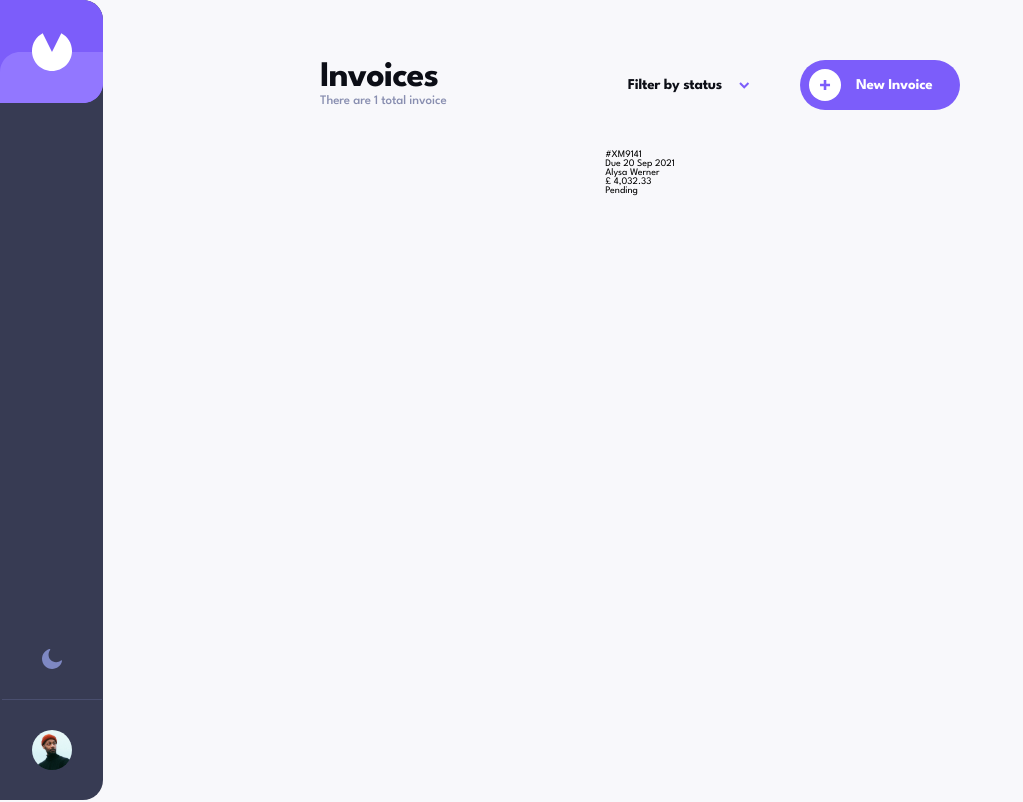
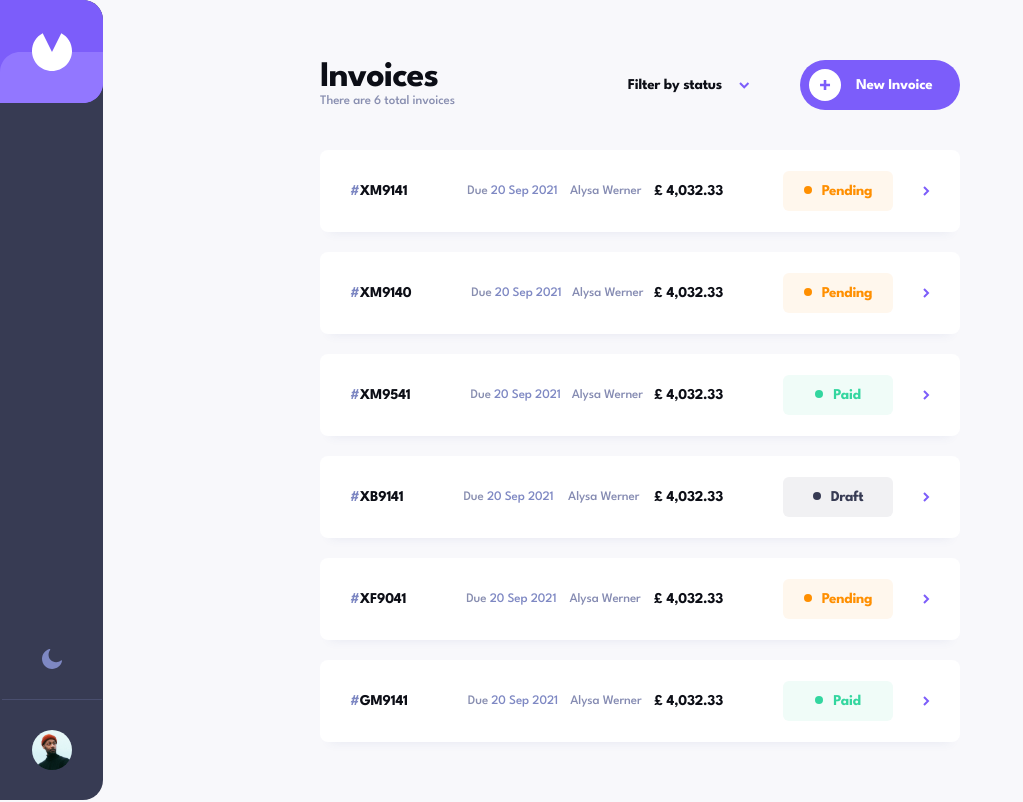
Before and after one commit to 4002-Nonye/Invoice-app, a React (Vite) app: page / in a window 1280 px wide. Shown: the whole page, without its empty margins (0-1023 px from the left). Built offline with nearby package versions, Linux system fonts and the light colour scheme.

Commit message:
Add styles to invoice

```diff
--- a/package.json
+++ b/package.json
@@ -13,7 +13,8 @@
     "react": "^18.2.0",
     "react-datepicker": "^4.18.0",
     "react-dom": "^18.2.0",
-    "react-router-dom": "^6.16.0"
+    "react-router-dom": "^6.16.0",
+    "uuid": "^9.0.1"
   },
   "devDependencies": {
     "@types/react": "^18.2.15",
--- a/src/components/CreateInvoice/CreateInvoice.jsx
+++ b/src/components/CreateInvoice/CreateInvoice.jsx
@@ -1,12 +1,12 @@
 import React from 'react';
 import Form from '../Form/Form';
-import styles from './CreateInvoice.module.css';
+
 
 function CreateInvoice() {
   return (
     <div>
       <Form>
-        <h2>New Invoice</h2>
+       New Invoice
       </Form>
     </div>
   );
--- a/src/components/Form/Form.module.css
+++ b/src/components/Form/Form.module.css
@@ -24,7 +24,7 @@ input,
 }
 
 .form {
-  position: absolute;
+  position: fixed;
   width: 40%;
   display: flex;
   flex-direction: column;
@@ -34,7 +34,7 @@ input,
   background-color: var(--color-white-0);
   padding: 6rem 4rem 4rem 6rem;
   border-radius: 0 2rem 2rem 0;
-  height: 100vh;
+  height: 100%;
   overflow: scroll;
   z-index: 1;
   box-shadow: 0px 10px 20px 0px rgba(72, 84, 159, 0.25);
--- a/src/components/Invoice/Invoice.jsx
+++ b/src/components/Invoice/Invoice.jsx
@@ -7,7 +7,7 @@ import Filter from '../Filter/Filter';
 import InvoiceCard from '../InvoiceCard/InvoiceCard';
 
 function Invoice() {
-  const { invoices, handleOpenForm,invoiceFormisOpen } = useInvoice();
+  const { invoices, handleOpenForm } = useInvoice();
   return (
     <div className={styles.invoice}>
       <div className={styles.invoiceHeadWrapper}>
@@ -34,11 +34,11 @@ function Invoice() {
       {!invoices.length && <NoInvoice />}
 
       {invoices && (
-        <ul>
+        <div className={styles.invoiceWrapper}>
           {invoices.map((invoice) => (
             <InvoiceCard key={invoice.id} invoice={invoice} />
           ))}
-        </ul>
+        </div>
       )}
     </div>
   );
--- a/src/components/Invoice/Invoice.module.css
+++ b/src/components/Invoice/Invoice.module.css
@@ -59,3 +59,15 @@
   line-height: 1.5rem;
   letter-spacing: -0.025rem;
 }
+.invoiceWrapper {
+  display: flex;
+  gap: 2rem;
+  width: 100%;
+
+
+  flex-direction:  column;
+}
+.invoiceWrapper li {
+
+  display: flex;
+}
--- a/src/components/InvoiceCard/InvoiceCard.jsx
+++ b/src/components/InvoiceCard/InvoiceCard.jsx
@@ -1,16 +1,42 @@
 /* eslint-disable react/prop-types */
 import React from 'react';
+import styles from './InvoiceCard.module.css';
+import arrowRight from '../../assets/arrow-right.svg';
 
 function InvoiceCard({ invoice }) {
   return (
     <>
-      <li>
-        <span>#</span>XM9141
-      </li>
-      <li>Due {invoice.dueDate} </li>
-      <li>{invoice.name}</li>
-      <li>£ {invoice.amount}</li>
-      <li>{invoice.status}</li>
+      <div className={styles.invoiceItem}>
+        <div className={styles.left}>
+          <p className={styles.id}>
+            <span className={styles.hash}> #</span>{invoice.id}
+          </p>
+          <p className={styles.dueDate}>
+            Due <span className={styles.date}>{invoice.dueDate}</span>
+          </p>
+        </div>
+
+        <p className={styles.name}>{invoice.name}</p>
+        <div className={styles.right}>
+          <p className={styles.amount}>£ {invoice.amount}</p>
+          <div className={styles.status}>
+            <span
+              className={`${
+                invoice.status === 'pending'
+                  ? styles.pending
+                  : invoice.status === 'draft'
+                  ? styles.draft
+                  : invoice.status === 'paid'
+                  ? styles.paid
+                  : ''
+              } ${styles.defaultStatus}`}
+            >
+              {invoice.status}
+            </span>
+            <img src={arrowRight} alt="arrow-icon" className={styles.arrow} />
+          </div>
+        </div>
+      </div>
     </>
   );
 }
--- a/src/components/InvoiceCard/InvoiceCard.module.css
+++ b/src/components/InvoiceCard/InvoiceCard.module.css
@@ -0,0 +1,115 @@
+.invoiceItem {
+  display: flex;
+  justify-content: space-between;
+  align-items: center;
+  padding: 0 3rem;
+  border-radius: 0.8rem;
+  background: var(--color-white-0);
+  box-shadow: 0 1rem 1rem -1rem rgba(72, 84, 159, 0.1);
+
+  height: 8.2rem;
+}
+.invoiceItem:hover {
+  border: 1px solid var(--color-lightblue--1);
+}
+.left,
+.right {
+  display: inline-flex;
+  align-items: center;
+  gap: 6rem;
+}
+.id {
+  color: var(--color-dark--1);
+  font-size: 1.5rem;
+  font-weight: 700;
+  line-height: 1.5rem;
+  letter-spacing: -0.025rem;
+  font-weight: 700;
+}
+.hash {
+  color: var(--color-softblue--1);
+}
+
+.dueDate {
+  color: var(--color-grey--1);
+  font-size: 1.3rem;
+  font-weight: 500;
+  line-height: 1.5rem;
+  letter-spacing: -0.01rem;
+}
+.date {
+  color: var(--color-softblue--1);
+}
+.name {
+  color: var(--color-softblue--2);
+  font-size: 1.3rem;
+  font-weight: 500;
+  line-height: 1.5rem;
+  letter-spacing: -0.01rem;
+}
+.amount {
+  color: var(--color-dark--1);
+  text-align: right;
+  font-size: 1.5rem;
+  font-weight: 700;
+  line-height: 2.4rem;
+  letter-spacing: -0.025rem;
+}
+.status {
+  display: inline-flex;
+  align-items: center;
+  gap: 3rem;
+
+}
+
+.defaultStatus {
+  font-weight: 700;
+  line-height: 1.5rem;
+  letter-spacing: -0.025rem;
+  border-radius: 0.6rem;
+  gap: 1rem;
+  display: flex;
+  align-items: center;
+  justify-content: center;
+  height: 4rem;
+  padding: 0 2rem;
+  width: 11rem;
+  text-transform: capitalize;
+  font-size: 1.5rem;
+}
+
+.draft::before,
+.paid::before,
+.pending::before {
+  content: ' ';
+  display: inline-block;
+  height: 0.8rem;
+  width: 0.8rem;
+  border-radius: 50%;
+  margin-top: -.2rem;
+
+}
+.pending::before {
+  background-color: var(--color-orange);
+}
+.draft::before {
+  background-color: var(--color-darkblue--4);
+}
+.paid::before {
+  background-color: var(--color-green);
+}
+.arrow {
+  cursor: pointer;
+}
+.pending {
+  color: var(--color-orange);
+  background-color: rgba(255, 145, 0, 0.07);
+}
+.draft {
+  color: var(--color-darkblue--4);
+  background-color: rgba(55, 59, 83, 0.07);
+}
+.paid {
+  color: var(--color-green);
+  background-color: rgb(51, 214, 159, 0.07);
+}
--- a/src/components/ItemList/ItemList.module.css
+++ b/src/components/ItemList/ItemList.module.css
@@ -7,7 +7,7 @@
   -ms-overflow-style: none;
   scrollbar-width: none;
 }
-.itemList::-webkit-scrollbar {
+::-webkit-scrollbar {
   display: none;
 }
 
@@ -45,6 +45,9 @@
   font-weight: 700;
   line-height: 1.5rem;
   letter-spacing: -0.025rem;
+ white-space: nowrap;
+ overflow: auto;
+ scrollbar-width: 0;
 }
 .delete {
   cursor: pointer;
--- a/src/components/PaymentTerms/PaymentTerms.jsx
+++ b/src/components/PaymentTerms/PaymentTerms.jsx
@@ -1,15 +1,17 @@
 import React from 'react';
 import styles from './PaymentTerms.module.css';
+import { useInvoice } from '../../contexts/InvoiceContext';
 
 const days = ['1', '7', '14', '30'];
-function PaymentTerms({ setPaymentDay }) {
+function PaymentTerms() {
+  const { handlePaymentTerms } = useInvoice();
   return (
     <div className={styles.terms}>
       {days.map((day, index) => (
         <p
           key={index}
           className={styles.day}
-          onClick={() => setPaymentDay(day)}
+          onClick={() =>handlePaymentTerms(day) }
         >
           Net <span>{day}</span> {day > 1 ? 'Days' : 'Day'}
         </p>
--- a/src/contexts/InvoiceContext.jsx
+++ b/src/contexts/InvoiceContext.jsx
@@ -1,5 +1,5 @@
 import React, { createContext, useContext, useReducer } from 'react';
-
+import { v4 as uuidv4 } from 'uuid';
 const InvoiceContext = createContext();
 const initialState = {
   invoices: [
@@ -7,7 +7,42 @@ const initialState = {
       id: 'XM9141',
       dueDate: '20 Sep 2021',
       name: 'Alysa Werner',
-      status: 'Pending',
+      status: 'pending',
+      amount: '4,032.33',
+    },
+    {
+      id: 'XM9140',
+      dueDate: '20 Sep 2021',
+      name: 'Alysa Werner',
+      status: 'pending',
+      amount: '4,032.33',
+    },
+    {
+      id: 'XM9541',
+      dueDate: '20 Sep 2021',
+      name: 'Alysa Werner',
+      status: 'paid',
+      amount: '4,032.33',
+    },
+    {
+      id: 'XB9141',
+      dueDate: '20 Sep 2021',
+      name: 'Alysa Werner',
+      status: 'draft',
+      amount: '4,032.33',
+    },
+    {
+      id: 'XF9041',
+      dueDate: '20 Sep 2021',
+      name: 'Alysa Werner',
+      status: 'pending',
+      amount: '4,032.33',
+    },
+    {
+      id: 'GM9141',
+      dueDate: '20 Sep 2021',
+      name: 'Alysa Werner',
+      status: 'paid',
       amount: '4,032.33',
     },
   ],
@@ -26,8 +61,10 @@ const initialState = {
     clientCountry: '',
   },
   paymentDay: 1,
+  date: new Date(),
+  description: '',
 
-  date: new Date(),
+  itemList: [{ id: uuidv4(), name: '', qty: '', price: '', total: 0 }],
   invoiceFormisOpen: false,
 };
 
@@ -36,34 +73,133 @@ const reducer = (state, action) => {
     case 'PAYMENT_DAY/CHANGED':
       return {
         ...state,
-        sender: {
-          ...state.sender,
-          paymentDay: action.payload,
-        },
+        paymentDay: action.payload,
       };
 
     case 'SENDER_ADDRESS/CHANGED':
-      return { ...state, senderAddress: action.payload };
+      return {
+        ...state,
+        sender: {
+          ...state.sender,
+          senderAddress: action.payload,
+        },
+      };
     case 'SENDER_CITY/CHANGED':
-      return { ...state, senderCity: action.payload };
+      return {
+        ...state,
+        sender: {
+          ...state.sender,
+          senderCity: action.payload,
+        },
+      };
     case 'SENDER_POSTCODE/CHANGED':
-      return { ...state, senderPostCode: action.payload };
+      return {
+        ...state,
+        sender: {
+          ...state.sender,
+          senderPostCode: action.payload,
+        },
+      };
     case 'SENDER_COUNTRY/CHANGED':
-      return { ...state, senderCountry: action.payload };
+      return {
+        ...state,
+        sender: {
+          ...state.sender,
+          senderCountry: action.payload,
+        },
+      };
     case 'CLIENT_NAME/CHANGED':
-      return { ...state, clientName: action.payload };
+      return {
+        ...state,
+        client: {
+          ...state.client,
+          clientName: action.payload,
+        },
+      };
     case 'CLIENT_EMAIL/CHANGED':
-      return { ...state, clientEmail: action.payload };
+      return {
+        ...state,
+        client: {
+          ...state.client,
+          clientEmail: action.payload,
+        },
+      };
     case 'CLIENT_ADDRESS/CHANGED':
-      return { ...state, clientAddress: action.payload };
+      return {
+        ...state,
+        client: {
+          ...state.client,
+          clientAddress: action.payload,
+        },
+      };
     case 'CLIENT_CITY/CHANGED':
-      return { ...state, clientCity: action.payload };
+      return {
+        ...state,
+        client: {
+          ...state.client,
+          clientCity: action.payload,
+        },
+      };
     case 'CLIENT_POSTCODE/CHANGED':
-      return { ...state, clientPostCode: action.payload };
+      return {
+        ...state,
+        client: {
+          ...state.client,
+          clientPostCode: action.payload,
+        },
+      };
     case 'CLIENT_COUNTRY/CHANGED':
-      return { ...state, clientCountry: action.payload };
+      return {
+        ...state,
+        client: {
+          ...state.client,
+          clientCountry: action.payload,
+        },
+      };
     case 'DATE/CHANGED':
       return { ...state, date: action.payload };
+
+    case 'DESCRIPTION/CHANGED':
+      return { ...state, description: action.payload };
+
+    case 'INCREASE/ITEMLIST':
+      return {
+        ...state,
+        itemList: [...state.itemList, action.payload],
+      };
+    case 'ITEM_VALUE/CHANGED':
+      return {
+        ...state,
+
+        // check input field currently being updated and change it
+        itemList: state.itemList.map((item) => {
+          if (item.id === action.payload.id) {
+            return {
+              ...item,
+              [action.payload.field]: action.payload.text,
+
+              total:
+                Number(
+                  action.payload.field === 'qty'
+                    ? action.payload.text
+                    : item.qty
+                ) *
+                Number(
+                  action.payload.field === 'price'
+                    ? action.payload.text
+                    : item.price
+                ),
+            };
+          }
+          return item; // Keep other items unchanged
+        }),
+      };
+
+    case 'DELETE/ITEM_LIST':
+      return {
+        ...state,
+        itemList: state.itemList.filter((item) => item.id !== action.payload),
+      };
     case 'NEW_INVOICE/OPEN':
       return { ...state, invoiceFormisOpen: true };
 
@@ -72,8 +208,19 @@ const reducer = (state, action) => {
   }
 };
 const InvoiceProvider = ({ children }) => {
-  const [{ invoices, date, client, sender, invoiceFormisOpen }, dispatch] =
-    useReducer(reducer, initialState);
+  const [
+    {
+      invoices,
+      date,
+      paymentDay,
+      client,
+      sender,
+      description,
+      itemList,
+      invoiceFormisOpen,
+    },
+    dispatch,
+  ] = useReducer(reducer, initialState);
 
   // function to handle input change
   const handleInputChange = (value, type) => {
@@ -85,16 +232,45 @@ const InvoiceProvider = ({ children }) => {
     dispatch({ type: 'NEW_INVOICE/OPEN' });
   };
 
+  // function to handle payment terms
+  const handlePaymentTerms = (term) => {
+    dispatch({ type: 'PAYMENT_DAY/CHANGED', payload: term });
+  };
+
+  //function to increase itemList array
+  const handleAddItem = (item) => {
+    dispatch({ type: 'INCREASE/ITEMLIST', payload: item });
+  };
+
+  // function to contol input values of itemList array
+  const handleItemValueChange = (e, id, field) => {
+    dispatch({
+      type: 'ITEM_VALUE/CHANGED',
+      payload: { id, field, text: e.target.value },
+    });
+  };
+
+  const handleDeleteItem = (id) => {
+    dispatch({ type: 'DELETE/ITEM_LIST', payload: id });
+  };
+
   return (
     <InvoiceContext.Provider
       value={{
         invoices,
         handleInputChange,
+        paymentDay,
         date,
         sender,
         client,
+        description,
         invoiceFormisOpen,
         handleOpenForm,
+        handlePaymentTerms,
+        itemList,
+        handleAddItem,
+        handleItemValueChange,
+        handleDeleteItem,
       }}
     >
       {children}
```
Also changed, not shown: src/components/Form/Form.jsx (+24 -24 lines), src/components/ItemList/ItemList.jsx (+47 -12 lines), src/assets/arrow-right.svg, 1 other file (tests, documents, lock files or other folders).
